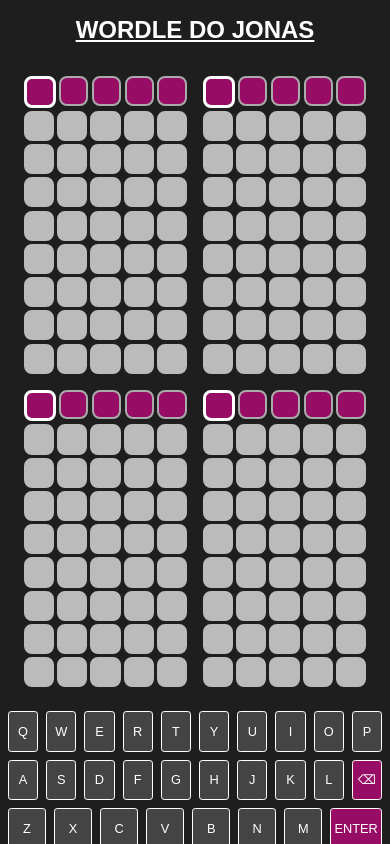
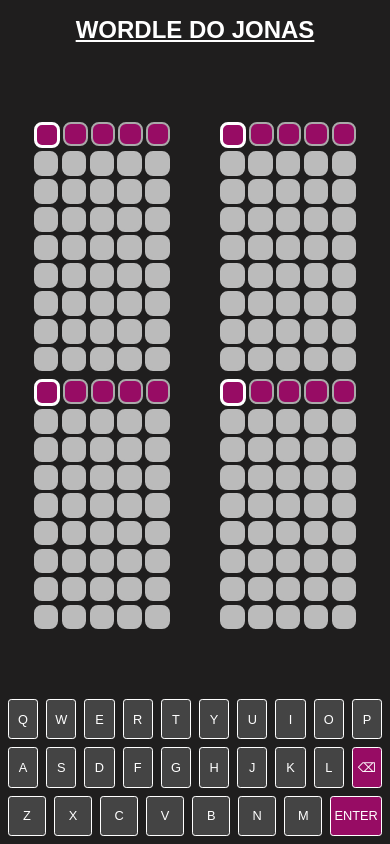
Before and after one commit to jonas-duarte/wordle, an Angular app: page /ptbr4 in a window 390 px wide. Built offline with nearby package versions, Linux system fonts and the light colour scheme; a web font is replaced by a local one.

Commit message:
fix shake and 4 boards layout

```diff
--- /dev/null
+++ b/src/animations/shake.ts
@@ -0,0 +1,19 @@
+const SHAKE_KEYFRAMES = [
+  { transform: 'translate3d(-1px, 0, 0)' },
+  { transform: 'translate3d(2px, 0, 0)' },
+  { transform: 'translate3d(-4px, 0, 0)' },
+  { transform: 'translate3d(4px, 0, 0)' },
+  { transform: 'translate3d(0, 0, 0)' },
+];
+
+const SHAKE_OPTIONS: any = {
+  duration: 350,
+  iterations: 1,
+  easing: 'linear',
+  direction: 'alternate',
+  fill: 'forwards',
+};
+
+export function shake(element: HTMLElement) {
+  element.animate(SHAKE_KEYFRAMES, SHAKE_OPTIONS);
+}
--- a/src/app/games/ptbr-four/ptbr-four.component.scss
+++ b/src/app/games/ptbr-four/ptbr-four.component.scss
@@ -38,7 +38,16 @@
 }
 
 @media (max-width: 560px) {
+  .boards {
+    padding: 0;
+    gap: 0.5rem;
+    width: 100%;
+  }
   .boards > div {
-    width: calc(100% - 1rem);
+    width: 100%;
+    justify-content: space-evenly;
+  }
+  .boards > div > * {
+    width: 35%;
   }
 }
--- a/src/app/keyboard/keyboard.component.ts
+++ b/src/app/keyboard/keyboard.component.ts
@@ -4,26 +4,11 @@ import {
   OnInit,
   Input,
   HostListener,
-  ViewChildren,
-  QueryList,
-  ElementRef,
+  // ViewChildren,
+  // QueryList,
+  // ElementRef,
 } from '@angular/core';
-
-const SHAKE_KEYFRAMES = [
-  { transform: 'translate3d(-1px, 0, 0)' },
-  { transform: 'translate3d(2px, 0, 0)' },
-  { transform: 'translate3d(-4px, 0, 0)' },
-  { transform: 'translate3d(4px, 0, 0)' },
-  { transform: 'translate3d(0, 0, 0)' },
-];
-
-const SHAKE_OPTIONS = {
-  duration: 350,
-  iterations: 1,
-  easing: 'linear',
-  direction: 'alternate',
-  fill: 'forwards',
-};
+// import { shake } from 'src/animations/shake';
 
 @Component({
   selector: 'app-keyboard',
@@ -32,14 +17,14 @@ const SHAKE_OPTIONS = {
 })
 export class KeyboardComponent implements OnInit {
   @Input() inputManager!: InputManager;
-  @ViewChildren('keyboard') keyboard!: QueryList<ElementRef>;
+  // @ViewChildren('keyboard') keyboard!: QueryList<ElementRef>;
 
   constructor() {}
 
   ngOnInit(): void {
-    this.inputManager.onInvalidWord((word) => {
-      this.keyboard.first.nativeElement.animate(SHAKE_KEYFRAMES, SHAKE_OPTIONS);
-    });
+    // this.inputManager.onInvalidWord(() => {
+    //   shake(this.keyboard.first.nativeElement);
+    // });
   }
 
   @HostListener('window:keydown', ['$event'])
--- a/src/app/wordle-board/wordle-board.component.html
+++ b/src/app/wordle-board/wordle-board.component.html
@@ -1,7 +1,8 @@
 <div class="container">
-  <div class="row" *ngFor="let row of _board; let rowIndex = index">
+  <div class="row" *ngFor="let row of _board; let rowIndex = index" #rows>
     <div class="col" *ngFor="let cell of row;let collumnIndex = index">
-      <div class="cell" [ngClass]="getCellClass(rowIndex, collumnIndex)" (click)="handleCellClick(rowIndex, collumnIndex)">{{cell}}
+      <div class="cell" [ngClass]="getCellClass(rowIndex, collumnIndex)"
+        (click)="handleCellClick(rowIndex, collumnIndex)">{{cell}}
       </div>
     </div>
   </div>
--- a/src/app/wordle-board/wordle-board.component.ts
+++ b/src/app/wordle-board/wordle-board.component.ts
@@ -1,11 +1,14 @@
 import { InputManager } from 'src/domain/input-manager';
-import { Component, Input, OnInit } from '@angular/core';
+import {
+  Component,
+  Input,
+  OnInit,
+  ViewChildren,
+  QueryList,
+  ElementRef,
+} from '@angular/core';
 import { WordleBoard } from 'src/domain/wordle-board';
-
-// board
-// rows
-// collumns
-// correctWord
+import { shake } from 'src/animations/shake';
 
 @Component({
   selector: 'app-wordle-board',
@@ -15,10 +18,17 @@ import { WordleBoard } from 'src/domain/wordle-board';
 export class WordleBoardComponent implements OnInit {
   @Input() board!: WordleBoard;
   @Input() inputManager!: InputManager;
+  @ViewChildren('rows') rows!: QueryList<ElementRef>;
 
   constructor() {}
 
-  ngOnInit(): void {}
+  ngOnInit(): void {
+    this.inputManager.onInvalidWord(() => {
+      if (this.board.isComplete()) return;
+      const row = this.board.currentRow;
+      shake(this.rows.toArray()[row].nativeElement);
+    });
+  }
 
   get _board(): string[][] {
     const board = this.board.display;
```
